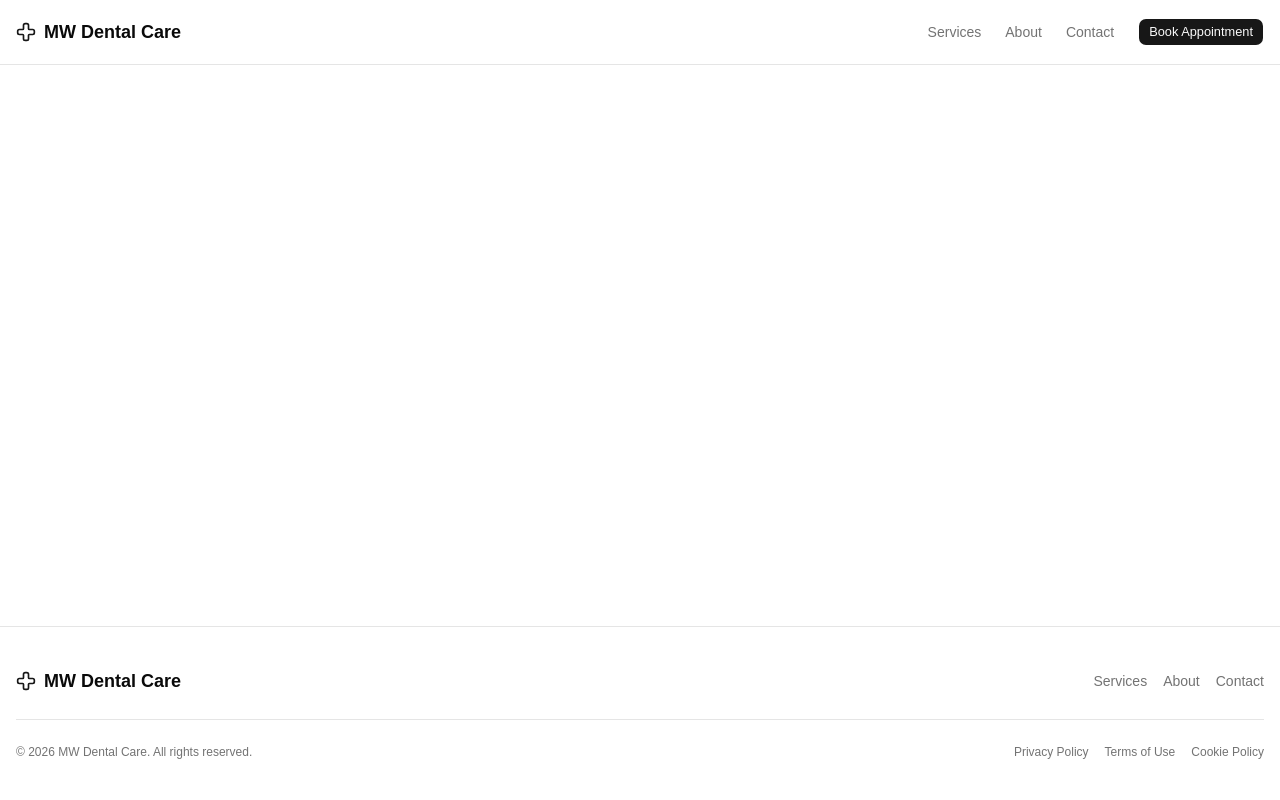
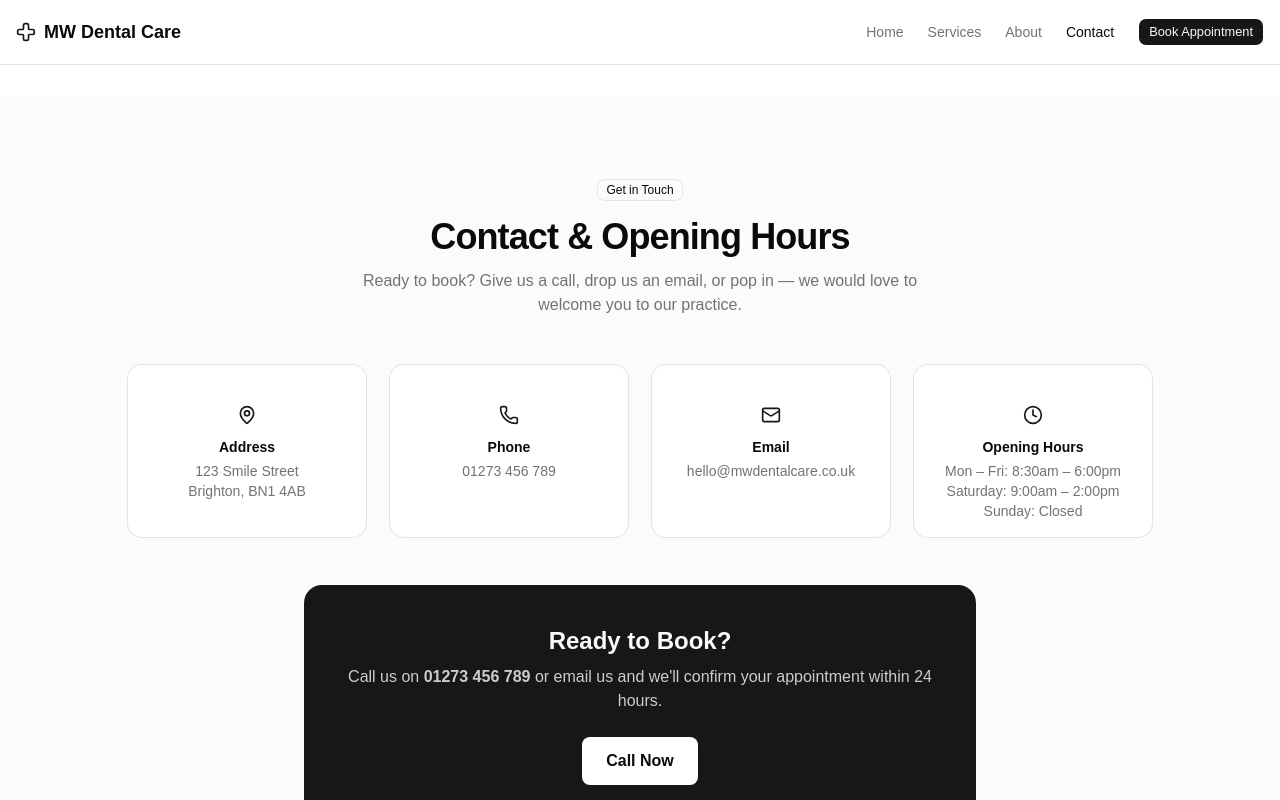
Before and after one commit to stephenmcardle/mw-dental-care, a React (Vite) app: page /contact in a window 1280 px wide. Shown: the top 800 px of the page. Built offline with nearby package versions, Linux system fonts and the light colour scheme.

Commit message:
add new pages, update nav and hero buttons

```diff
--- a/src/App.tsx
+++ b/src/App.tsx
@@ -4,6 +4,8 @@ import Footer from '@/components/Footer'
 import HomePage from '@/pages/HomePage'
 import ServicesPage from '@/pages/ServicesPage'
 import ServiceDetailPage from '@/pages/ServiceDetailPage'
+import AboutPage from '@/pages/AboutPage'
+import ContactPage from '@/pages/ContactPage'
 
 export default function App() {
   return (
@@ -15,6 +17,8 @@ export default function App() {
             <Route path="/" element={<HomePage />} />
             <Route path="/services" element={<ServicesPage />} />
             <Route path="/services/:slug" element={<ServiceDetailPage />} />
+            <Route path="/about" element={<AboutPage />} />
+            <Route path="/contact" element={<ContactPage />} />
           </Routes>
         </main>
         <Footer />
--- a/src/components/Hero.tsx
+++ b/src/components/Hero.tsx
@@ -1,3 +1,4 @@
+import { Link } from 'react-router-dom'
 import { buttonVariants } from '@/components/ui/button'
 import { Badge } from '@/components/ui/badge'
 import { cn } from '@/lib/utils'
@@ -28,12 +29,12 @@ export default function Hero() {
         </p>
 
         <div className="mt-8 flex flex-wrap justify-center gap-4">
-          <a href="#contact" className={cn(buttonVariants({ size: 'lg' }))}>
+          <Link to="/contact" className={cn(buttonVariants({ size: 'lg' }))}>
             Book an Appointment
-          </a>
-          <a href="#services" className={cn(buttonVariants({ size: 'lg', variant: 'outline' }))}>
+          </Link>
+          <Link to="/services" className={cn(buttonVariants({ size: 'lg', variant: 'outline' }))}>
             Our Services
-          </a>
+          </Link>
         </div>
 
         <ul className="mt-10 flex flex-wrap justify-center gap-x-8 gap-y-2 text-sm text-muted-foreground">
--- a/src/components/Navbar.tsx
+++ b/src/components/Navbar.tsx
@@ -1,13 +1,15 @@
 import { useState } from 'react'
+import { Link, NavLink } from 'react-router-dom'
 import { Button, buttonVariants } from '@/components/ui/button'
 import { Sheet, SheetContent, SheetTrigger } from '@/components/ui/sheet'
 import { cn } from '@/lib/utils'
 import { Menu, Cross } from 'lucide-react'
 
 const links = [
-  { label: 'Services', href: '#services' },
-  { label: 'About', href: '#about' },
-  { label: 'Contact', href: '#contact' },
+  { label: 'Home', to: '/' },
+  { label: 'Services', to: '/services' },
+  { label: 'About', to: '/about' },
+  { label: 'Contact', to: '/contact' },
 ]
 
 export default function Navbar() {
@@ -17,54 +19,68 @@ export default function Navbar() {
     <header className="sticky top-0 z-50 w-full border-b bg-background/95 backdrop-blur supports-backdrop-filter:bg-background/60">
       <div className="container mx-auto flex h-16 items-center justify-between px-4">
         {/* Logo */}
-        <a href="#" className="flex items-center gap-2 font-bold text-lg">
-          <Cross className="h-5 w-5 text-primary" />
+        <Link to="/" className="flex items-center gap-2 font-bold text-lg">
+          <Cross className="h-5 w-5 text-primary" aria-hidden="true" />
           MW Dental Care
-        </a>
+        </Link>
 
         {/* Desktop nav */}
-        <nav className="hidden md:flex items-center gap-6">
+        <nav aria-label="Main navigation" className="hidden md:flex items-center gap-6">
           {links.map((link) => (
-            <a
-              key={link.href}
-              href={link.href}
-              className="text-sm font-medium text-muted-foreground hover:text-foreground transition-colors"
+            <NavLink
+              key={link.to}
+              to={link.to}
+              end={link.to === '/'}
+              className={({ isActive }) =>
+                cn(
+                  'text-sm font-medium transition-colors',
+                  isActive
+                    ? 'text-foreground'
+                    : 'text-muted-foreground hover:text-foreground',
+                )
+              }
             >
               {link.label}
-            </a>
+            </NavLink>
           ))}
-          <a href="#contact" className={cn(buttonVariants({ size: 'sm' }))}>
+          <Link to="/contact" className={cn(buttonVariants({ size: 'sm' }))}>
             Book Appointment
-          </a>
+          </Link>
         </nav>
 
         {/* Mobile nav */}
         <Sheet open={open} onOpenChange={setOpen}>
           <SheetTrigger
             className="md:hidden"
-            render={<Button variant="ghost" size="icon" />}
+            render={<Button variant="ghost" size="icon" aria-label="Open menu" />}
           >
-            <Menu className="h-5 w-5" />
+            <Menu className="h-5 w-5" aria-hidden="true" />
           </SheetTrigger>
           <SheetContent side="right" className="w-64">
-            <nav className="mt-8 flex flex-col gap-4">
+            <nav aria-label="Mobile navigation" className="mt-8 flex flex-col gap-4">
               {links.map((link) => (
-                <a
-                  key={link.href}
-                  href={link.href}
+                <NavLink
+                  key={link.to}
+                  to={link.to}
+                  end={link.to === '/'}
                   onClick={() => setOpen(false)}
-                  className="text-base font-medium hover:text-primary transition-colors"
+                  className={({ isActive }) =>
+                    cn(
+                      'text-base font-medium transition-colors',
+                      isActive ? 'text-foreground' : 'hover:text-primary',
+                    )
+                  }
                 >
                   {link.label}
-                </a>
+                </NavLink>
               ))}
-              <a
-                href="#contact"
+              <Link
+                to="/contact"
                 onClick={() => setOpen(false)}
                 className={cn(buttonVariants(), 'mt-4')}
               >
                 Book Appointment
-              </a>
+              </Link>
             </nav>
           </SheetContent>
         </Sheet>
--- /dev/null
+++ b/src/pages/AboutPage.tsx
@@ -0,0 +1,9 @@
+import About from '@/components/About'
+
+export default function AboutPage() {
+  return (
+    <div className="py-8">
+      <About />
+    </div>
+  )
+}
--- /dev/null
+++ b/src/pages/ContactPage.tsx
@@ -0,0 +1,9 @@
+import Contact from '@/components/Contact'
+
+export default function ContactPage() {
+  return (
+    <div className="py-8">
+      <Contact />
+    </div>
+  )
+}
```
